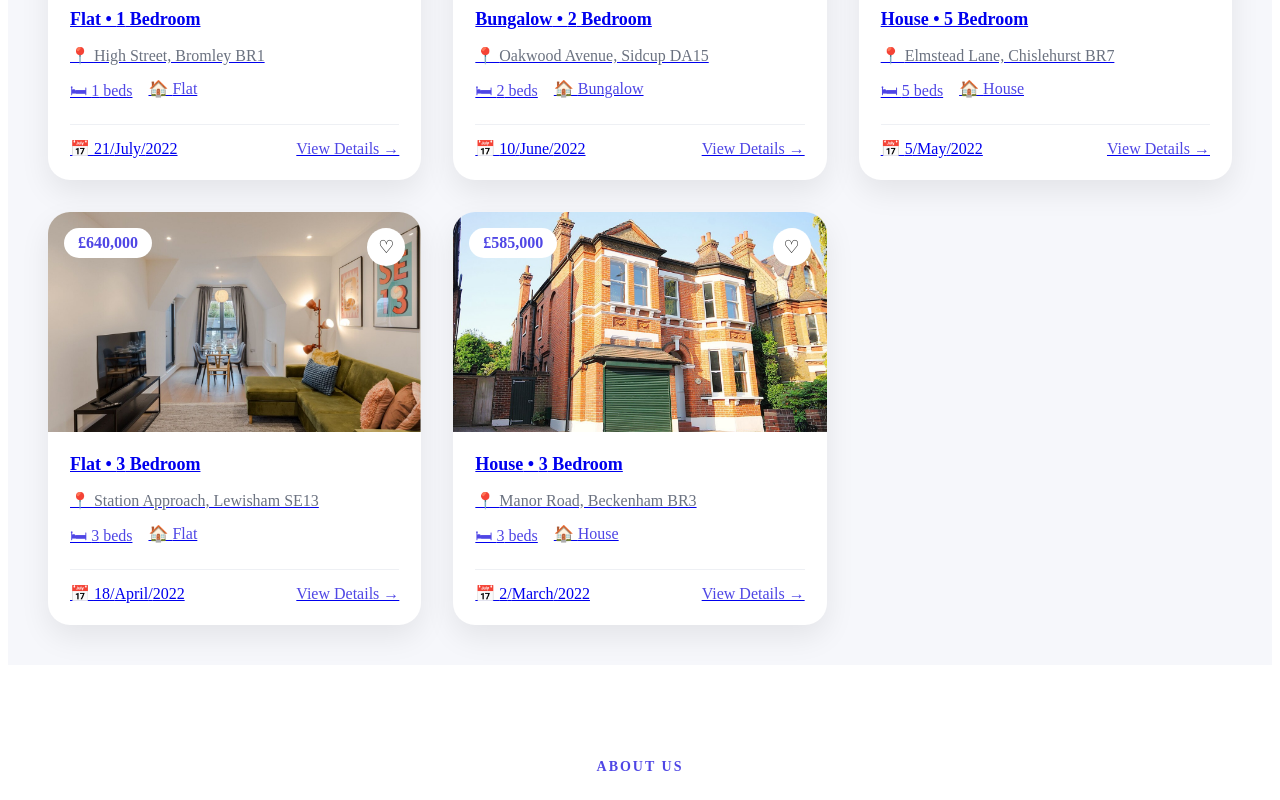
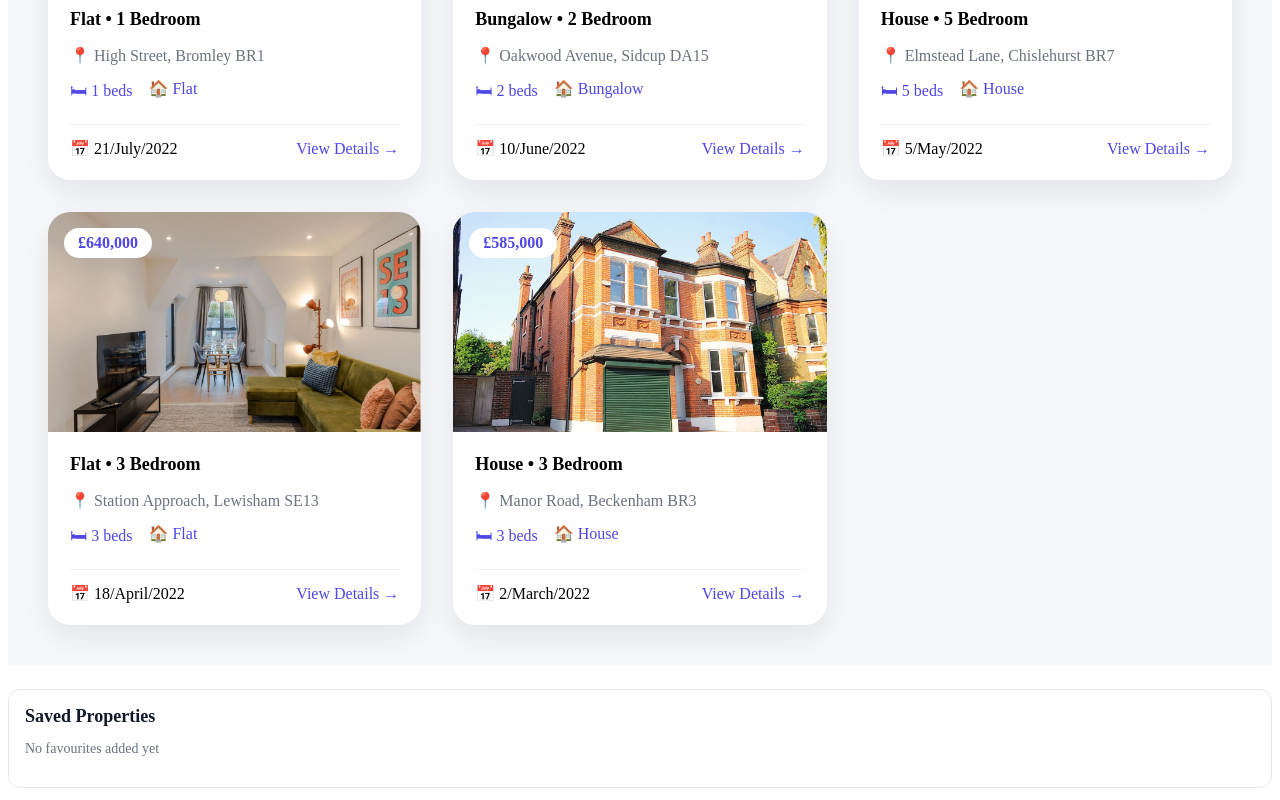
Before and after one commit to RakinduNiwunhella/Estate-Agent-Client-side-Web-Application, a React (Vite) app: page / in a window 1280 px wide. Shown: the part 1780-2580 px from the top of the page. Built offline with nearby package versions, Linux system fonts and the light colour scheme.

Commit message:
Add favourites page
Implemented a favourites system allowing users to add, remove, and clear saved properties.

```diff
--- a/src/App.jsx
+++ b/src/App.jsx
@@ -6,40 +6,100 @@ import { Properties } from "./components/Properties";
 import About from "./components/About";
 import Footer from "./components/Footer";
 import PropertyDetails from "./components/PropertyDetails";
-
+import { useState } from "react";
 import data from "./assets/properties.json";
 import { useParams } from "react-router-dom";
+import Favourite from "./components/Favourites";
 
-function PropertyDetailsWrapper() {
-  const { id } = useParams();
+function PropertyDetailsWrapper({ favourites, addToFavourites, removeFromFavourites }) {  const { id } = useParams();
  const property = data.properties.find(
   (p) => p.id === id
 );
 
   if (!property) return <p>Property not found</p>;
 
-  return <PropertyDetails property={property} />;
-}
+return (
+  <PropertyDetails
+    property={property}
+    favourites={favourites}
+    addToFavourites={addToFavourites}
+    removeFromFavourites={removeFromFavourites}
+  />
+);}
 
-function Home() {
+function Home({ favourites, addToFavourites, removeFromFavourites, clearFavourites }) {
   return (
     <>
       <HeroSection />
-      <Properties />
+<Properties
+  favourites={favourites}
+  addToFavourites={addToFavourites}
+/>
+<Favourite
+  favourites={favourites}
+  properties={data.properties}
+  addToFavourites={addToFavourites}
+  removeFromFavourites={removeFromFavourites}
+  clearFavourites={clearFavourites}
+/>
       <About />
     </>
   );
 }
 
 function App() {
+  const [favourites, setFavourites] = useState([]);
+  const addToFavourites = (id) => {
+  setFavourites((prev) =>
+    prev.includes(id) ? prev : [...prev, id]
+  );
+};
+
+const removeFromFavourites = (id) => {
+  setFavourites((prev) => prev.filter((fav) => fav !== id));
+};
+
+const clearFavourites = () => {
+  setFavourites([]);
+};
   return (
     <Router>
       <Header />
 
       <Routes>
-        <Route path="/" element={<Home />} />
-        <Route path="/property/:id" element={<PropertyDetailsWrapper />} />
-      </Routes>
+<Route
+  path="/"
+  element={
+    <Home
+      favourites={favourites}
+      addToFavourites={addToFavourites}
+      removeFromFavourites={removeFromFavourites}
+      clearFavourites={clearFavourites}
+    />
+  }
+/>
+<Route
+  path="/favourites"
+  element={
+    <Favourite
+      favourites={favourites}
+      properties={data.properties}
+      addToFavourites={addToFavourites}
+      removeFromFavourites={removeFromFavourites}
+      clearFavourites={clearFavourites}
+    />
+  }
+/>
+<Route
+  path="/property/:id"
+  element={
+    <PropertyDetailsWrapper
+      favourites={favourites}
+      addToFavourites={addToFavourites}
+      removeFromFavourites={removeFromFavourites}
+    />
+  }
+/>      </Routes>
 
       <Footer />
     </Router>
--- /dev/null
+++ b/src/components/Favourites.css
@@ -0,0 +1,88 @@
+
+
+/* =========================
+   FAVOURITES PANEL
+   ========================= */
+
+.favourites-list {
+  position: sticky;
+  top: 100px;
+  background: #ffffff;
+  border: 1px solid #e5e7eb;
+  border-radius: 12px;
+  padding: 16px;
+  margin-top: 24px;
+}
+
+.favourites-list h3 {
+  margin: 0 0 12px;
+  font-size: 18px;
+  font-weight: 600;
+  color: #111827;
+}
+
+/* =========================
+   FAVOURITE ITEM
+   ========================= */
+
+.favourite-item {
+  display: flex;
+  justify-content: space-between;
+  align-items: center;
+  padding: 10px 0;
+  border-bottom: 1px solid #f1f5f9;
+  cursor: grab;
+}
+
+.favourite-item:last-child {
+  border-bottom: none;
+}
+
+.favourite-item strong {
+  font-size: 14px;
+  color: #111827;
+}
+
+/* =========================
+   REMOVE BUTTON
+   ========================= */
+
+.favourite-item button {
+  background: none;
+  border: none;
+  color: #ef4444;
+  cursor: pointer;
+  font-size: 14px;
+}
+
+.favourite-item button:hover {
+  text-decoration: underline;
+}
+
+/* =========================
+   CLEAR BUTTON
+   ========================= */
+
+.clear-favourites {
+  width: 100%;
+  margin-top: 12px;
+  padding: 8px;
+  border-radius: 8px;
+  border: none;
+  background: #111827;
+  color: #ffffff;
+  cursor: pointer;
+}
+
+.clear-favourites:hover {
+  opacity: 0.9;
+}
+
+/* =========================
+   EMPTY STATE
+   ========================= */
+
+.favourites-list p {
+  font-size: 14px;
+  color: #6b7280;
+}
--- a/src/components/Favourites.jsx
+++ b/src/components/Favourites.jsx
@@ -1,9 +1,63 @@
-import React from 'react'
+import "./Favourites.css";
 
-const Favourites = () => {
+function Favourite({
+  favourites,
+  properties,
+  addToFavourites,
+  removeFromFavourites,
+  clearFavourites,
+}) {
+  const favouriteProperties = properties.filter((property) =>
+    favourites.includes(property.id)
+  );
+
   return (
-    <div>Favourites</div>
-  )
+    <div
+      className="favourites-list"
+      onDragOver={(e) => e.preventDefault()}
+      onDrop={(e) => {
+        const id = e.dataTransfer.getData("propertyId");
+        addToFavourites(id);
+      }}
+    >
+      <h3>Saved Properties</h3>
+
+      {favouriteProperties.length === 0 && (
+        <p>No favourites added yet</p>
+      )}
+
+      {favouriteProperties.map((property) => (
+        <div
+          key={property.id}
+          className="favourite-item"
+          draggable
+          onDragStart={(e) =>
+            e.dataTransfer.setData("propertyId", property.id)
+          }
+        >
+          <div>
+            <strong>{property.type}</strong> – £
+            {property.price.toLocaleString()}
+          </div>
+
+          <button
+            onClick={() => removeFromFavourites(property.id)}
+          >
+            Remove
+          </button>
+        </div>
+      ))}
+
+      {favourites.length > 0 && (
+        <button
+          className="clear-favourites"
+          onClick={clearFavourites}
+        >
+          Clear Favourites
+        </button>
+      )}
+    </div>
+  );
 }
 
-export default Favourites
+export default Favourite;
--- a/src/components/Header.jsx
+++ b/src/components/Header.jsx
@@ -1,7 +1,9 @@
 import React from "react";
+import { useNavigate } from "react-router-dom";
 import "./Header.css";
 
 const Header = () => {
+  const navigate = useNavigate();
   return (
     <header className="header-wrapper">
 
@@ -37,7 +39,11 @@ const Header = () => {
           <a href="#">Contact</a>
         </nav>
 
-        <button className="fav-btn">
+        <button
+          className="fav-btn"
+          onClick={() => navigate("/favourites")}
+          title="View favourites"
+        >
           <span className="material-symbols-outlined heart-icon">favorite</span>
         </button>
       </div>
--- a/src/components/Properties.jsx
+++ b/src/components/Properties.jsx
@@ -3,8 +3,9 @@ import { Link } from "react-router-dom";
 import data from "../assets/properties.json";
 import "./Properties.css";
 
-export const Properties = () => {
+export const Properties = ({ favourites, addToFavourites }) => {
   const properties = data.properties;
+
   return (
     <div className="properties-wrapper">
       <div className="search-card">
@@ -33,21 +34,46 @@ export const Properties = () => {
         <div className="divider"></div>
 
         <p className="results">
-        <span>{properties.length}</span>
-        properties found
+          <span>{properties.length}</span> properties found
         </p>
       </div>
 
-      {/* Property Cards */}
+      {/* PROPERTY CARDS */}
       <div className="property-grid">
-        {properties.map((p) => (
-          <Link to={`/property/${p.id}`} className="property-link" key={p.id}>
-            <div className="property-card">
-              <div className="image-wrapper">
-                <img src={p.picture} alt={p.type} />
-                <span className="price">£{p.price.toLocaleString()}</span>
-                <button className="fav-btn">♡</button>
-              </div>
+        {properties.map((p) => {
+          const isFavourite = favourites.includes(p.id);
+
+          return (
+            <div
+              key={p.id}
+              className="property-card"
+              draggable
+              onDragStart={(e) =>
+                e.dataTransfer.setData("propertyId", p.id)
+              }
+            >
+              <Link to={`/property/${p.id}`} className="property-link">
+                <div className="image-wrapper">
+                  <img src={p.picture} alt={p.type} />
+                  <span className="price">
+                    £{p.price.toLocaleString()}
+                  </span>
+                </div>
+              </Link>
+
+              {/* FAVOURITE BUTTON */}
+              <button
+                className="fav-btn"
+                onClick={() => addToFavourites(p.id)}
+                disabled={isFavourite}
+                title={
+                  isFavourite
+                    ? "Already in favourites"
+                    : "Add to favourites"
+                }
+              >
+                {isFavourite ? "❤️" : "♡"}
+              </button>
 
               <div className="card-body">
                 <h3>
@@ -65,21 +91,18 @@ export const Properties = () => {
                   <span className="date">
                     📅 {p.added.day}/{p.added.month}/{p.added.year}
                   </span>
-                  <a href="#" className="details">
+                  <Link
+                    to={`/property/${p.id}`}
+                    className="details"
+                  >
                     View Details →
-                  </a>
+                  </Link>
                 </div>
               </div>
             </div>
-          </Link>
-        ))}
+          );
+        })}
       </div>
-
-
-
-
-
-
     </div>
   );
 };
--- a/src/components/PropertyDetails.jsx
+++ b/src/components/PropertyDetails.jsx
@@ -3,7 +3,7 @@ import "./PropertyDetails.css";
 import { Tab, Tabs, TabList, TabPanel } from "react-tabs";
 import "react-tabs/style/react-tabs.css";
 
-function PropertyDetails({ property }) {
+function PropertyDetails({ property, favourites, addToFavourites, removeFromFavourites }) {
   const allImages = [property.picture, ...property.images];
   const [current, setCurrent] = useState(0);
 
@@ -27,7 +27,21 @@ function PropertyDetails({ property }) {
         </h1>
 
         <div className="property-actions">
-          <button className="icon-btn">♡</button>
+          <button
+            className="icon-btn"
+            onClick={() =>
+              favourites.includes(property.id)
+                ? removeFromFavourites(property.id)
+                : addToFavourites(property.id)
+            }
+            title={
+              favourites.includes(property.id)
+                ? "Remove from favourites"
+                : "Add to favourites"
+            }
+          >
+            {favourites.includes(property.id) ? "❤️" : "♡"}
+          </button>
         </div>
       </div>
 
@@ -38,7 +52,7 @@ function PropertyDetails({ property }) {
       {/* IMAGE GALLERY */}
       <div className="gallery">
         <div className="main-image">
-          <img src={allImages[current]} alt="Property" />
+          <img src={allImages[current]} alt="Property" draggable={false} />
           <button className="nav left" onClick={prevImage}>‹</button>
           <button className="nav right" onClick={nextImage}>›</button>
         </div>
```
